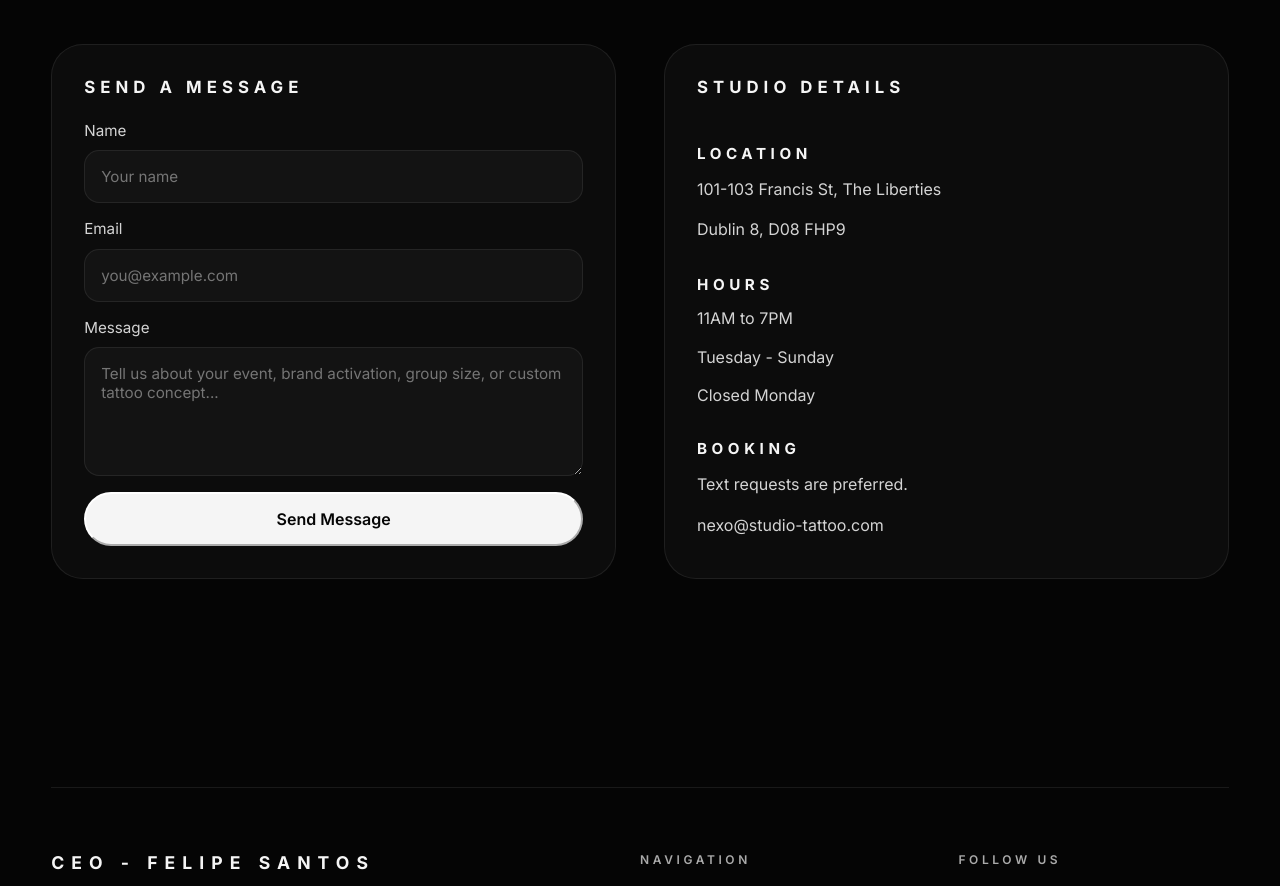
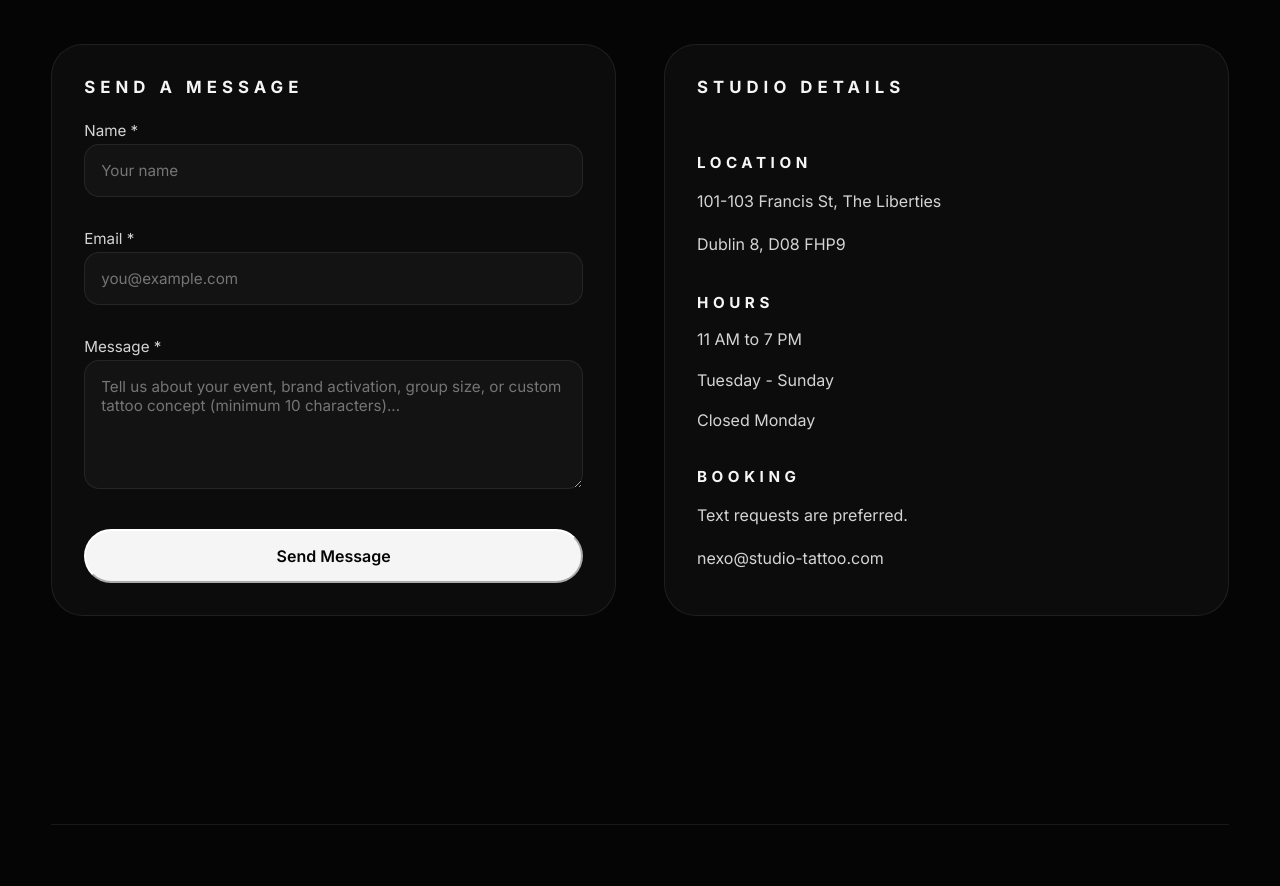
Before and after one commit to ridney2019/studio, a Next.js app: page /contact in a window 1280 px wide. Shown: the part 920-1806 px from the top of the page. Built offline with nearby package versions, Linux system fonts and the light colour scheme.

Commit message:
feat: form mail submission

```diff
--- a/app/contact/page.tsx
+++ b/app/contact/page.tsx
@@ -1,6 +1,6 @@
 "use client";
 
-import React from "react";
+import React, { useState } from "react";
 import { useTranslation } from "@/app/hooks/useTranslation";
 import { useLanguage } from "@/app/providers";
 import { SocialLinks } from "@/app/components/SocialLinks";
@@ -11,7 +11,92 @@ export default function ContactPage() {
   const { t, isHydrated } = useTranslation();
   const { theme, toggleTheme } = useLanguage();
 
+  // State Management for Form Submission & Popup Overlays
+  const [isSubmitting, setIsSubmitting] = useState(false);
+  const [showPopup, setShowPopup] = useState(false);
+
+  // Field Validation Error States
+  const [errors, setErrors] = useState({
+    name: "",
+    email: "",
+    message: ""
+  });
+
   if (!isHydrated) return null;
+
+  // Form Submit Handler function with Custom Validation Engines
+  const handleSubmit = async (e: React.FormEvent<HTMLFormElement>) => {
+    e.preventDefault();
+
+    const form = e.currentTarget;
+    const formData = new FormData(form);
+
+    const nameVal = formData.get("name") as string;
+    const emailVal = formData.get("email") as string;
+    const messageVal = formData.get("message") as string;
+
+    // Reset current error status logs
+    let currentErrors = { name: "", email: "", message: "" };
+    let hasValidationError = false;
+
+    // 1. Name Check: Letters and spaces only (No numbers, no special characters)
+    const nameRegex = /^[A-Za-zÀ-Ö-ø-ÿ\s]+$/;
+    if (!nameVal || nameVal.trim() === "") {
+      currentErrors.name = "Name field is required.";
+      hasValidationError = true;
+    } else if (!nameRegex.test(nameVal)) {
+      currentErrors.name = "Name must contain only letters and spaces.";
+      hasValidationError = true;
+    }
+
+    // 2. Email Check: Safe structured structure matching exact domain components
+    const emailRegex = /^[a-zA-Z0-9._%+-]+@[a-zA-Z0-9.-]+\.[a-zA-Z]{2,}$/;
+    if (!emailVal || emailVal.trim() === "") {
+      currentErrors.email = "Email field is required.";
+      hasValidationError = true;
+    } else if (!emailRegex.test(emailVal)) {
+      currentErrors.email = "Please enter a valid email address (e.g., name@domain.com).";
+      hasValidationError = true;
+    }
+
+    // 3. Message Check: Minimum 10 characters limit
+    if (!messageVal || messageVal.trim() === "") {
+      currentErrors.message = "Message field is required.";
+      hasValidationError = true;
+    } else if (messageVal.trim().length < 10) {
+      currentErrors.message = `Message must be at least 10 characters long (Current: ${messageVal.trim().length}).`;
+      hasValidationError = true;
+    }
+
+    // Set errors state and halt submission if anything is invalid
+    setErrors(currentErrors);
+    if (hasValidationError) return;
+
+    // Proceed to Serverless function post pipeline if clean
+    setIsSubmitting(true);
+
+    try {
+      // REPLACE with your actual Formspree endpoint URL ID string!
+      const response = await fetch("https://formspree.io/f/xkoarkao", {
+        method: "POST",
+        body: formData,
+        headers: {
+          'Accept': 'application/json'
+        }
+      });
+
+      if (response.ok) {
+        setShowPopup(true);
+        form.reset(); // clear input files on success
+      } else {
+        alert("Something went wrong. Please try emailing directly.");
+      }
+    } catch (error) {
+      alert("Submission error. Check your internet connection.");
+    } finally {
+      setIsSubmitting(false);
+    }
+  };
 
   return (
     <>
@@ -64,7 +149,6 @@ export default function ContactPage() {
             {/* 01: Brand Activations */}
             <div style={{ display: "flex", flexDirection: "column", gap: "0.75rem" }}>
               <div style={{ display: "flex", justifyContent: "space-between", alignItems: "center" }}>
-                {/* Brand / Diamond Icon */}
                 <svg width="24" height="24" viewBox="0 0 24 24" fill="none" stroke="currentColor" strokeWidth="1.2" strokeLinecap="round" strokeLinejoin="round">
                   <path d="M12 2L2 12l10 10 10-10L12 2z"/>
                   <path d="M12 6l6 6-6 6-6-6 6-6z" opacity="0.5"/>
@@ -80,7 +164,6 @@ export default function ContactPage() {
             {/* 02: Walk-Ins */}
             <div style={{ display: "flex", flexDirection: "column", gap: "0.75rem" }}>
               <div style={{ display: "flex", justifyContent: "space-between", alignItems: "center" }}>
-                {/* Walk In / Compass Star Icon */}
                 <svg width="24" height="24" viewBox="0 0 24 24" fill="none" stroke="currentColor" strokeWidth="1.2" strokeLinecap="round" strokeLinejoin="round">
                   <circle cx="12" cy="12" r="10" />
                   <polyline points="12 6 12 12 16 14" />
@@ -96,7 +179,6 @@ export default function ContactPage() {
             {/* 03: Group Sessions */}
             <div style={{ display: "flex", flexDirection: "column", gap: "0.75rem" }}>
               <div style={{ display: "flex", justifyContent: "space-between", alignItems: "center" }}>
-                {/* Group / Intersecting Elements Icon */}
                 <svg width="24" height="24" viewBox="0 0 24 24" fill="none" stroke="currentColor" strokeWidth="1.2" strokeLinecap="round" strokeLinejoin="round">
                   <path d="M17 21v-2a4 4 0 0 0-4-4H5a4 4 0 0 0-4 4v2" />
                   <circle cx="9" cy="7" r="4" />
@@ -114,7 +196,6 @@ export default function ContactPage() {
             {/* 04: Matching Tattoos */}
             <div style={{ display: "flex", flexDirection: "column", gap: "0.75rem" }}>
               <div style={{ display: "flex", justifyContent: "space-between", alignItems: "center" }}>
-                {/* Matching Tattoos / Twin Parallel Infinity Lines Icon */}
                 <svg width="24" height="24" viewBox="0 0 24 24" fill="none" stroke="currentColor" strokeWidth="1.2" strokeLinecap="round" strokeLinejoin="round">
                   <path d="M4.5 16.5c-1.5-1.5-2.5-3.5-2.5-4.5s1-3 2.5-4.5 3.5-1.5 4.5 0l6 6c1 1.5 3 1.5 4.5 0s2.5-3.5 2.5-4.5-1-3-2.5-4.5-3.5-1.5-4.5 0l-6 6" />
                 </svg>
@@ -132,21 +213,28 @@ export default function ContactPage() {
         <section className="contact-grid fade-section">
           <div className="contact-card contact-form-card">
             <h2>{t('sendMessage')}</h2>
-            <form className="contact-form" onSubmit={(e) => e.preventDefault()}>
-              <label>
-                {t('name')}
-                <input type="text" placeholder={t('yourName')} />
+
+            <form className="contact-form" onSubmit={handleSubmit} noValidate>
+              <label style={{ display: "flex", flexDirection: "column", gap: "0.25rem" }}>
+                {t('name')} *
+                <input type="text" name="name" placeholder={t('yourName')} />
+                {errors.name && <span style={{ color: "#ff4a4a", fontSize: "0.8rem", marginTop: "2px" }}>{errors.name}</span>}
               </label>
-              <label>
-                {t('email')}
-                <input type="email" placeholder={t('yourEmail')} />
+
+              <label style={{ display: "flex", flexDirection: "column", gap: "0.25rem", marginTop: "1rem" }}>
+                {t('email')} *
+                <input type="email" name="email" placeholder={t('yourEmail')} />
+                {errors.email && <span style={{ color: "#ff4a4a", fontSize: "0.8rem", marginTop: "2px" }}>{errors.email}</span>}
               </label>
-              <label>
-                {t('message')}
-                <textarea rows={5} placeholder="Tell us about your event, brand activation, group size, or custom tattoo concept..." />
+
+              <label style={{ display: "flex", flexDirection: "column", gap: "0.25rem", marginTop: "1rem" }}>
+                {t('message')} *
+                <textarea rows={5} name="message" placeholder="Tell us about your event, brand activation, group size, or custom tattoo concept (minimum 10 characters)..." />
+                {errors.message && <span style={{ color: "#ff4a4a", fontSize: "0.8rem", marginTop: "2px" }}>{errors.message}</span>}
               </label>
-              <button type="submit" className="button">
-                {t('sendMessageBtn')}
+
+              <button type="submit" className="button" disabled={isSubmitting} style={{ marginTop: "1.5rem" }}>
+                {isSubmitting ? "SENDING..." : t('sendMessageBtn')}
               </button>
             </form>
           </div>
@@ -176,6 +264,61 @@ export default function ContactPage() {
         <SocialLinks />
       </main>
 
+      {/* Modern Studio Success Overlay Modal Popup */}
+      {showPopup && (
+        <div
+          style={{
+            position: "fixed",
+            top: 0,
+            left: 0,
+            width: "100%",
+            height: "100%",
+            backgroundColor: "rgba(0,0,0,0.85)",
+            backdropFilter: "blur(4px)",
+            display: "flex",
+            justifyContent: "center",
+            alignItems: "center",
+            zIndex: 9999
+          }}
+        >
+          <div
+            style={{
+              backgroundColor: "var(--background-color, #111)",
+              border: "1px solid var(--border-color, #333)",
+              padding: "3rem 2rem",
+              textAlign: "center",
+              maxWidth: "400px",
+              width: "90%",
+              display: "flex",
+              flexDirection: "column",
+              alignItems: "center",
+              gap: "1.5rem"
+            }}
+          >
+            {/* Elegant Fine-line Email Icon */}
+            <svg width="48" height="48" viewBox="0 0 24 24" fill="none" stroke="var(--accent-color, #fff)" strokeWidth="1" strokeLinecap="round" strokeLinejoin="round">
+              <path d="M4 4h16c1.1 0 2 .9 2 2v12c0 1.1-.9 2-2 2H4c-1.1 0-2-.9-2-2V6c0-1.1.9-2 2-2z" />
+              <polyline points="22,6 12,13 2,6" />
+            </svg>
+
+            <div>
+              <h3 style={{ textTransform: "uppercase", fontSize: "1.2rem", margin: "0 0 0.5rem 0", letterSpacing: "1px" }}>Thank You</h3>
+              <p style={{ opacity: 0.8, fontSize: "0.95rem", margin: 0, lineHeight: "1.5" }}>
+                Your message has been sent successfully. We will review your event configuration and get back to you shortly.
+              </p>
+            </div>
+
+            <button
+              onClick={() => setShowPopup(false)}
+              className="button"
+              style={{ padding: "0.5rem 2rem", fontSize: "0.85rem", width: "auto" }}
+            >
+              CLOSE WINDOW
+            </button>
+          </div>
+        </div>
+      )}
+
       {/* Floating Overlays Matched from Home Page Layout */}
       <FloatingSocials />
       <ScrollToTopButton />
--- a/lib/translations.ts
+++ b/lib/translations.ts
@@ -32,7 +32,7 @@ const enTranslations = {
   hours: 'Hours',
   tuesdayToSunday: 'Tuesday - Sunday',
   closedMonday: 'Closed Monday',
-  timeOpen: '11AM to 7PM',
+  timeOpen: '11 AM to 7 PM',
   textPreferred: 'Text requests are preferred.',
   privacy: 'Privacy Policy',
   cookiePolicy: 'Cookie Policy',
```
